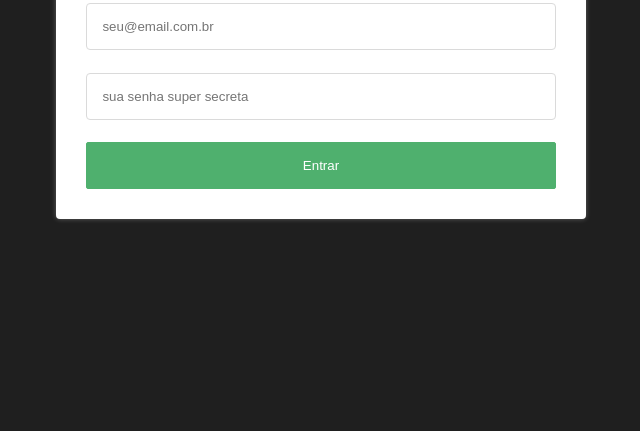
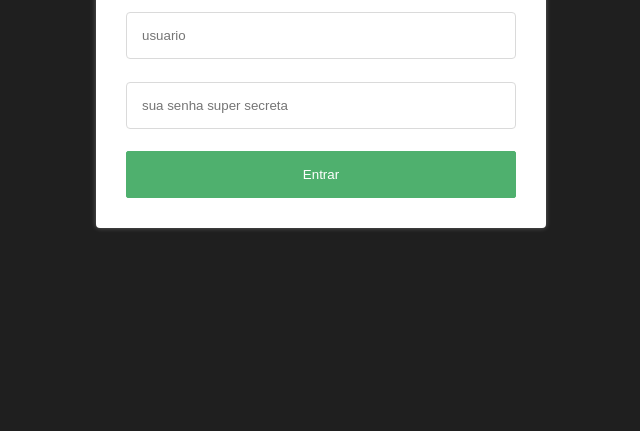
Before and after one commit to gabrieluizramos/javascript-assertivo, a React app in the folder exemplos/03-testando-aplicacoes-front-end/: page / in a window 1280 px wide. Shown: the part 369-800 px from the top of the page, without its empty margins (319-959 px from the left). Built offline with nearby package versions, Linux system fonts and the light colour scheme; some icons are missing.

Commit message:
conecta pagina de login ao redux

```diff
--- a/exemplos/03-testando-aplicacoes-front-end/src/pages/login/index.js
+++ b/exemplos/03-testando-aplicacoes-front-end/src/pages/login/index.js
@@ -1,21 +1,54 @@
-import React from 'react';
+// Default
+import React, { useEffect } from 'react';
 
+// Redux
+import { useDispatch } from 'react-redux';
+import { login, checkAuthentication } from '../../store/user/actions';
+import { useAuthentication } from '../../store/user/selectors';
+
+// Router
+import { Redirect } from 'react-router-dom';
+
+// Components
 import Card from '../../components/card';
 import Form from '../../components/form';
 
+// Schema
 import schema from './schema';
+
+// Styles
 import * as S from './styles';
 
-const LoginPage = () => (
+// Page
+const LoginPage = () => {
+  const user = useAuthentication();
+  const dispatch = useDispatch();
+
+  const onLogin = async ({ username, password }) => {
+    dispatch(login(username, password));
+  };
+
+  useEffect(() => {
+    dispatch(checkAuthentication());
+  }, []);
+
+  if (user.authenticated) {
+    return <Redirect to="/dashboard" />
+  }
+
+  return (
+    <S.Wrapper>
       <Card spacing="double">
         <S.Title>JavaScript Assertivo</S.Title>
         <S.Subtitle>
           Preencha suas informações para acessar a área logada
         </S.Subtitle>
         <S.Form>
-      <Form schema={schema} />
+          <Form schema={schema} onSubmit={onLogin} />
         </S.Form>
       </Card>
+    </S.Wrapper>
   );
+};
 
 export default LoginPage;
--- a/exemplos/03-testando-aplicacoes-front-end/src/pages/login/schema.js
+++ b/exemplos/03-testando-aplicacoes-front-end/src/pages/login/schema.js
@@ -1,10 +1,10 @@
 export default {
   fields: [
     {
-      type: 'email',
-      name: 'email',
-      placeholder: 'seu@email.com.br',
-      validations: 'isEmail'
+      type: 'text',
+      name: 'username',
+      placeholder: 'usuario',
+      validations: 'isRequired'
     },
     {
       type: 'password',
--- a/exemplos/03-testando-aplicacoes-front-end/src/pages/login/styles.js
+++ b/exemplos/03-testando-aplicacoes-front-end/src/pages/login/styles.js
@@ -1,8 +1,13 @@
 import styled, { css } from 'styled-components';
+
+export const Wrapper = styled.div`
+  text-align: center;
+  margin: 0 auto;
+  max-width: 450px;
+`;
 
 export const Title = styled.h1`
   ${({ theme }) => css`
-    text-align: center;
     letter-spacing: 0.8px;
     margin-bottom: ${theme.spacing.default};
     padding: ${theme.spacing.default} ${theme.spacing.default} 0;
```
Lines whose indentation alone changed are shown as unchanged.
